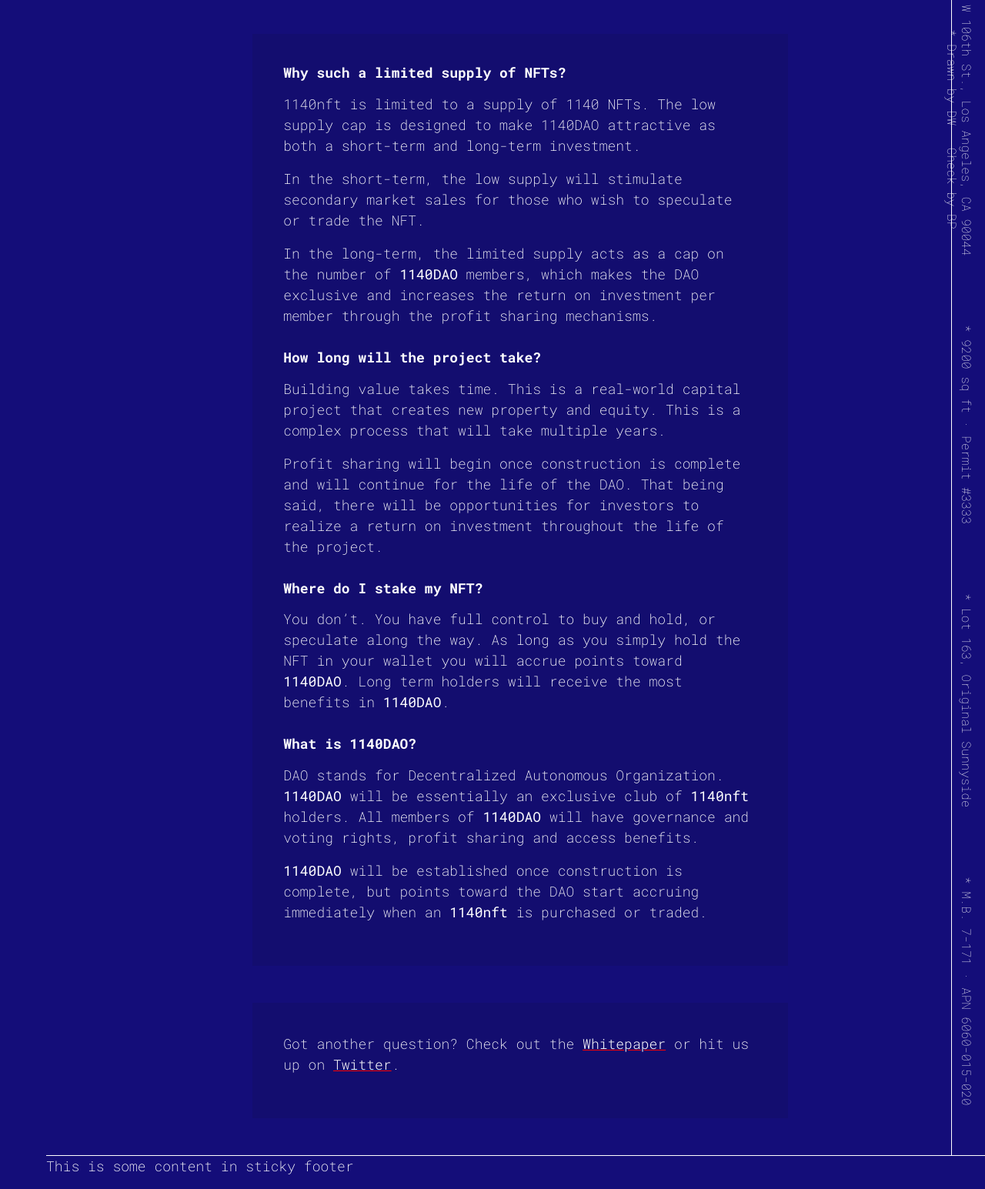
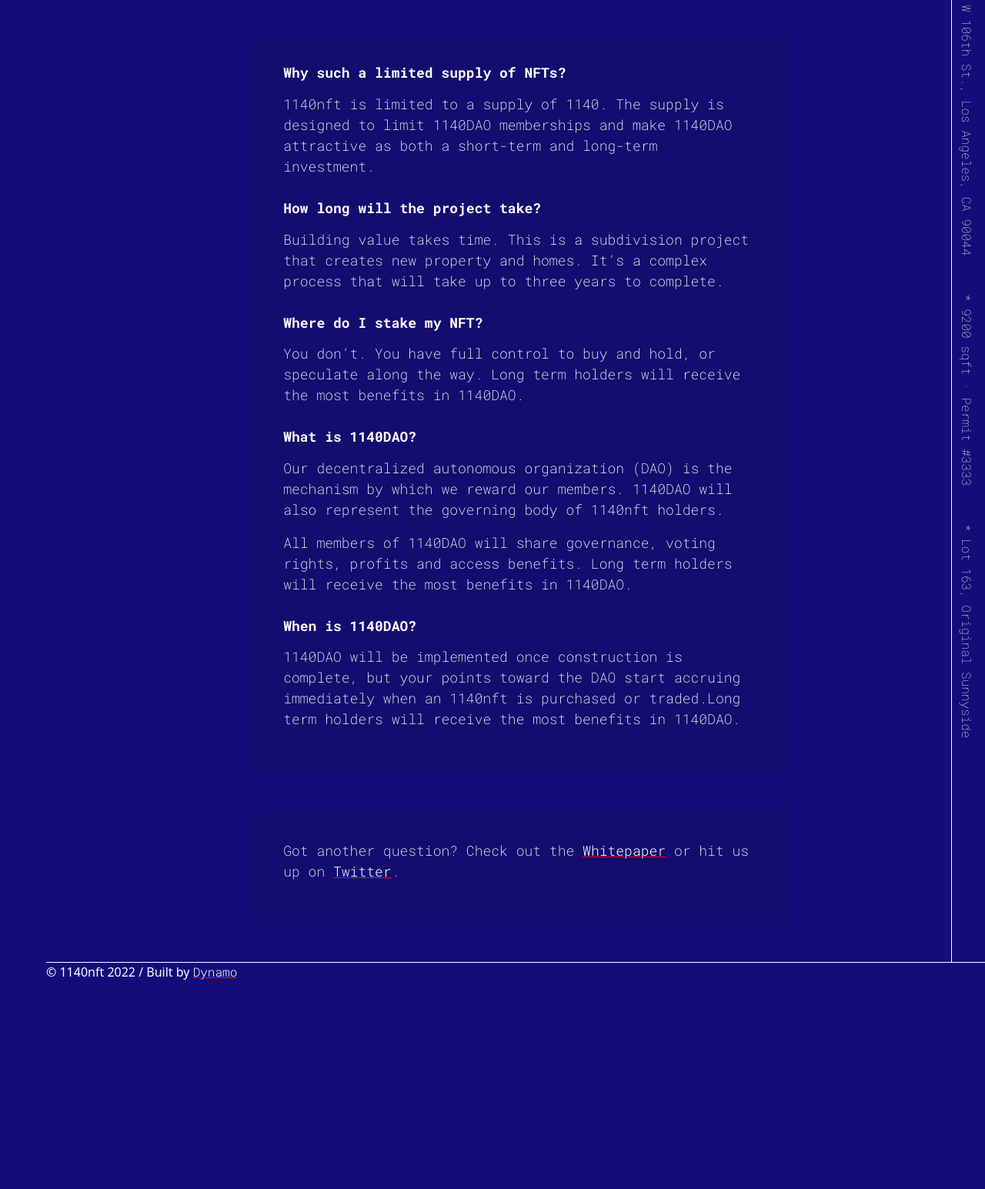
Before and after one commit to darrindevs/r2, a Gatsby site: page /faq in a window 1280 px wide. Shown: the part 165-1710 px from the top of the page at 77% size. After the commit the page ends 1440 px from the top, so only its background shows below. Built offline with nearby package versions, Linux system fonts and the light colour scheme; Gatsby itself is replaced by a stand-in of ours.

Commit message:
misc updates

```diff
--- a/src/components/cta2.js
+++ b/src/components/cta2.js
@@ -21,7 +21,7 @@ const Cta2 = () => (
                                 <label className="mb-2">Join the newsletter</label>
                                 <input type="text" class="form-control mb-2" id="inlineFormInput" placeholder="your email"></input>
                             </div>
-                            <button type="button" className="btn btn-outline-blue mt-3">Let's Go</button>
+                            <button type="button" className="btn btn-red mt-3">Let's Go</button>
                         </div>
                     </form>
                 </div>
--- a/src/components/footer.js
+++ b/src/components/footer.js
@@ -2,7 +2,8 @@ import * as React from "react"
 
 const Footer = () => (
     <div className="footer">
-      <p>This is some content in sticky footer</p>
+      <span className="footer-content">© 1140nft 2022   /    </span>
+      <span className="footer-content">Built by <a href="https://dynamo.dev" target="blank">Dynamo</a></span>
     </div>
   );
 
--- a/src/components/marginalia.js
+++ b/src/components/marginalia.js
@@ -6,10 +6,11 @@ const Marginalia = () => (
   <>
    <h6 className="mt-5 marginalia">
      <span className="">1140 W 106th St., Los Angeles, CA 90044 </span>
-     <span className="mg-spacer"> * 9200 sq ft  &middot; Permit #3333 </span>
+     <span className="mg-spacer"> * 9200 sqft  &middot; Permit #3333 </span>
      <span className="mg-spacer"> * Lot 163, Original Sunnyside </span>
-    <span className="mg-spacer"> * M.B. 7-171 &middot; APN 6060-015-020 </span>
+    {/*<span className="mg-spacer"> * M.B. 7-171 &middot; APN 6060-015-020 </span>
     <span className="mg-spacer"> * Drawn by DW &middot; Check by BP </span>
+<span className="mg-spacer"> * Feb 10, 2022 </span>*/}
     </h6>
   </>
 
--- a/src/components/nav-dark.js
+++ b/src/components/nav-dark.js
@@ -10,11 +10,11 @@ const NavDark = (
       <Navbar.Toggle className="me-3 custom-toggler"/>
       <Navbar.Collapse className="justify-content-end me-3">
         <Navbar.Text className="text-white ms-3 nav-right">
-        <Link className="me-3" to="/about">About</Link>
-        <Link className="me-3" to="/faq">FAQ</Link>
-        <Link className="me-3" to="/blog">Blog</Link>
-        <Link className="me-3" to="/partners">Partners</Link>
-        <Link className="me-3" to="/whitepaper">Whitepaper</Link>
+        <Link className="me-3 navlink" to="/about">About</Link>
+        <Link className="me-3 navlink" to="/faq">FAQ</Link>
+        <Link className="me-3 navlink" to="/blog">Blog</Link>
+        <Link className="me-3 navlink" to="/partners">Partners</Link>
+        <Link className="me-3 navlink" to="/whitepaper">Whitepaper</Link>
         </Navbar.Text>
       </Navbar.Collapse>
   </Navbar>
--- a/src/css/custom.css
+++ b/src/css/custom.css
@@ -119,6 +119,10 @@ a {
 }
 
 a:hover {
+    color: red;
+}
+
+.navlink:hover {
     color: red;
 }
 
@@ -291,9 +295,9 @@ a:hover {
     background-color: var(--primary);
     /*position: fixed;*/
     border-top: #ffffff 1px solid;
-    bottom: 0;
     left: 0;
     width: 100%;
+    bottom:0;
   }
 
 
@@ -446,5 +450,11 @@ a:hover {
 }
 
 .mg-spacer {
-    margin-top: 80px;
+    margin-top: 40px;
 }
+
+.btn-red {
+    background-color: red;
+    border-color: red;
+    color: white;
+}
--- a/src/pages/about.js
+++ b/src/pages/about.js
@@ -19,7 +19,7 @@ const AboutPage = () => {
           <p>In August of 2012 I returned to America from London. I was set on not paying rent ever again, so I bought a 1995 Econoline Van. I lived in that Econoline for almost five years working and saving a downpayment for a home. I finally closed on a property in November 2016. I knew I wanted to develop it to its full potential. </p>
           <p>Recent legislation allows subdividing lots for the purpose of sale. The need for affordable housing has also forced revision of the county’s Accessory Dwelling Unit (ADU) ordinance. The combined effect allows each of our four new lots to have its own ADU, doubling the potential of each lot. According to Senior Regional Planning Assistant Tina Fung, “This parcel is under-used and has potential.”  </p>
           <p>Even though these key pieces of legislation opened up development possibilities, there was another barrier. The growth potential was not feasible via traditional financing options. It is only now, as Web 3.0 provides new funding mechanisms that the solution presents itself. It’s time to connect Web3.0 to real estate development.</p>
-          <p>We offer the most innovative NFT project in the space today because its value proposition is rooted in <strong>newly created real estate</strong>. 1140nft is a revolution in the NFT space. There has been no project like it. No NFT has catalyzed fundraising for real estate development and created a DAO with membership benefits derived from the new high value assets. </p>
+          <p>We offer the most innovative NFT project in the space today because its value proposition is rooted in <strong>newly created real estate</strong>. 1140nft is a revolution in the NFT space. There has been no project like it. No NFT has catalyzed fundraising for real estate development and created a DAO with membership benefits derived from new high value assets. </p>
           <p> We believe that people both want to invest in real estate development long term and they also want to speculate along the way. 1140nft is the first project in the space to offer that. Novel projects like 1140nft are pushing the space in new directions. </p>
         </div>
         <div id="about" className="container-component mt-5 mb-5">
@@ -31,7 +31,7 @@ const AboutPage = () => {
           <p><a href="https//:twitter.com/helloDarrin" target="blank">Get in touch</a>.</p>
         </div>
         <div id="about" className="container-component mt-5 mb-5">
-          <p>* Bradley and Darrin have known each for <strong>35 years</strong>. <i>(Ask about the <strong>Food Fight</strong>).</i> Follow <strong>1140nft</strong> on <a href="https//:twitter.com/1140nft" target="blank">Twitter</a>.</p>
+          <p>* Bradley and Darrin have known each for 35 years. <i>(Ask about the Food Fight).</i> Follow <strong>1140nft</strong> on <a href="https//:twitter.com/1140nft" target="blank">Twitter</a>.</p>
           <p> </p>
         </div>
       </main>
--- a/src/pages/faq.js
+++ b/src/pages/faq.js
@@ -16,27 +16,29 @@ const FaqPage = () => {
         <div id="about" className="container-component mt-5 mb-5">
           <h5><strong>Why such a limited supply of NFTs?
             </strong></h5>
-          <p className="mt-3">1140nft is limited to a supply of 1140 NFTs. The low supply cap is designed to make 1140DAO attractive as both a short-term and long-term investment.
+          <p className="mt-3">1140nft is limited to a supply of 1140. The supply is designed to limit 1140DAO memberships and make 1140DAO attractive as both a short-term and long-term investment.
           </p>
-          <p className="mt-3">In the short-term, the low supply will stimulate secondary market sales for those who wish to speculate or trade the NFT.
-          </p>
-          <p className="mt-3"> In the long-term, the limited supply acts as a cap on the number of <strong>1140DAO</strong> members, which makes the DAO exclusive and increases the return on investment per member through the profit sharing mechanisms.
-          </p>
+
           <h5 className="faq"><strong>How long will the project take?
           </strong></h5>
-          <p className="mt-3"> Building value takes time. This is a real-world capital project that creates new property and equity. This is a complex process that will take multiple years.
-          </p>
-          <p className="mt-3">Profit sharing will begin once construction is complete and will continue for the life of the DAO. That being said, there will be opportunities for investors to realize a return on investment throughout the life of the project.
+          <p className="mt-3"> Building value takes time. This is a subdivision project that creates new property and homes. It’s a complex process that will take up to three years to complete.
+
           </p>
 
+
           <h5 className="faq"><strong>Where do I stake my NFT?</strong></h5>
-          <p className="mt-3">You don’t. You have full control to buy and hold, or speculate along the way. As long as you simply hold the NFT in your wallet you will accrue points toward <strong>1140DAO</strong>. Long term holders will receive the most benefits in <strong>1140DAO</strong>.
+          <p className="mt-3">You don’t. You have full control to buy and hold, or speculate along the way. Long term holders will receive the most benefits in 1140DAO.
           </p>
 
           <h5 className="faq"><strong>What is 1140DAO?</strong></h5>
-          <p className="mt-3">DAO stands for Decentralized Autonomous Organization. <strong>1140DAO</strong> will be essentially an exclusive club of <strong>1140nft</strong> holders. All members of <strong>1140DAO</strong> will have governance and voting rights, profit sharing and access benefits.
+          <p className="mt-3">Our decentralized autonomous organization (DAO) is the mechanism by which we reward our members. 1140DAO will also represent the governing body of 1140nft holders.
+
           </p>
-          <p className="mt-3"><strong>1140DAO</strong> will be established once construction is complete, but points toward the DAO start accruing immediately when an <strong>1140nft</strong> is purchased or traded.
+          <p className="mt-3">All members of 1140DAO will share governance, voting rights, profits and access benefits. Long term holders will receive the most benefits in 1140DAO.
+          </p>
+
+          <h5 className="faq"><strong>When is 1140DAO?</strong></h5>
+          <p className="mt-3">1140DAO will be implemented once construction is complete, but your points toward the DAO start accruing immediately when an 1140nft is purchased or traded.Long term holders will receive the most benefits in 1140DAO.
           </p>
 
           </div>
```
